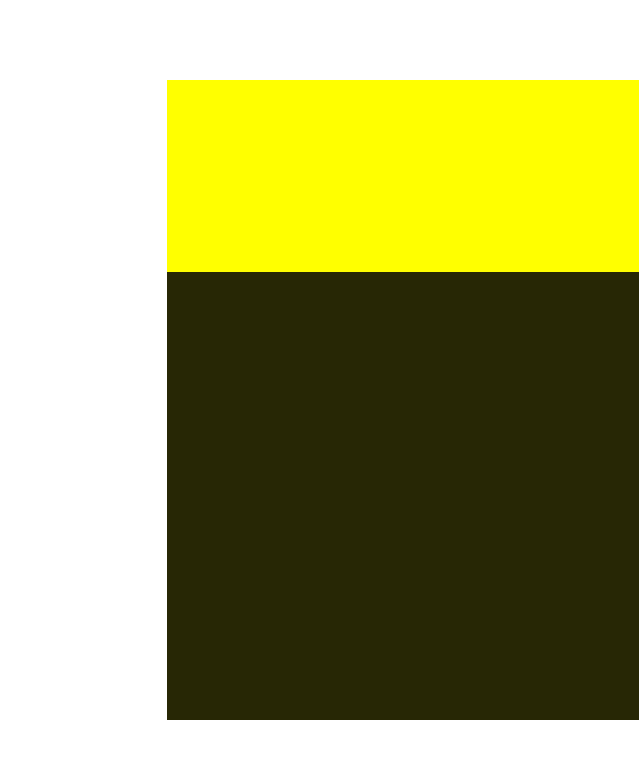
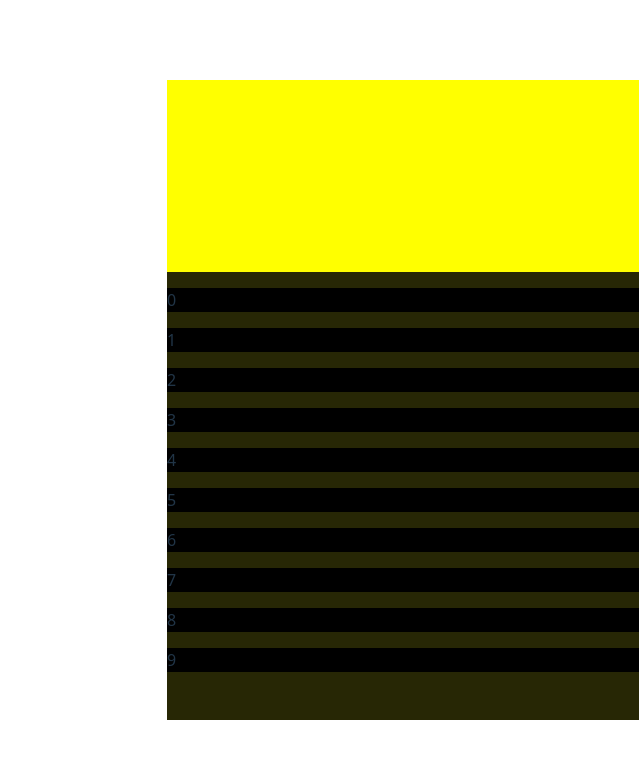
Before and after one commit to GioeleBoccanegra/cassa, a React (Vite) app in the folder frontend/: page / in a window 1280 px wide. Shown: the top 758 px of the page, without its empty margins (640-1280 px from the left). Built offline with nearby package versions, Linux system fonts and the light colour scheme.

Commit message:
creato layout base pulsanti

```diff
--- a/frontend/src/App.jsx
+++ b/frontend/src/App.jsx
@@ -1,7 +1,9 @@
 
 import './App.css'
+import Pulsante from "./components/pulsante/Pulsante"
 
 function App() {
+
 
 
   return (
@@ -20,6 +22,9 @@
           </div>
           <div className='contenitore-pulsanti '>
 
+            {Array.from({ length: 10 }, (_, i) => (
+              <Pulsante key={i} val={i} />
+            ))}
           </div>
         </div>
       </div>
--- /dev/null
+++ b/frontend/src/components/pulsante/Pulsante.css
@@ -0,0 +1,3 @@
+.pulsante-cassa {
+  background-color: black;
+}
--- /dev/null
+++ b/frontend/src/components/pulsante/Pulsante.jsx
@@ -0,0 +1,9 @@
+import "./Pulsante.css";
+
+export default function Pulsante({ val }) {
+  return (
+    <div className="pulsante-cassa">
+      <p>{val}</p>
+    </div>
+  )
+}
```
